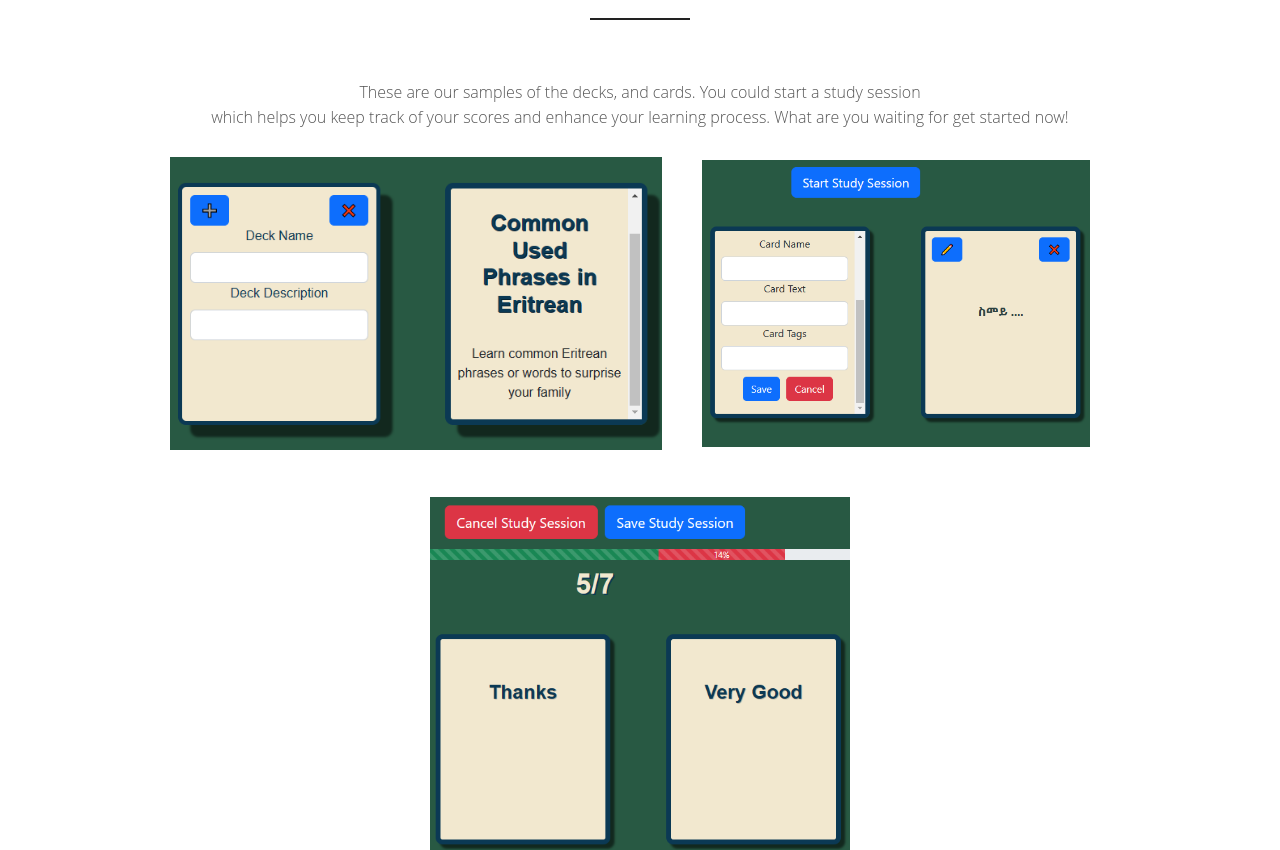
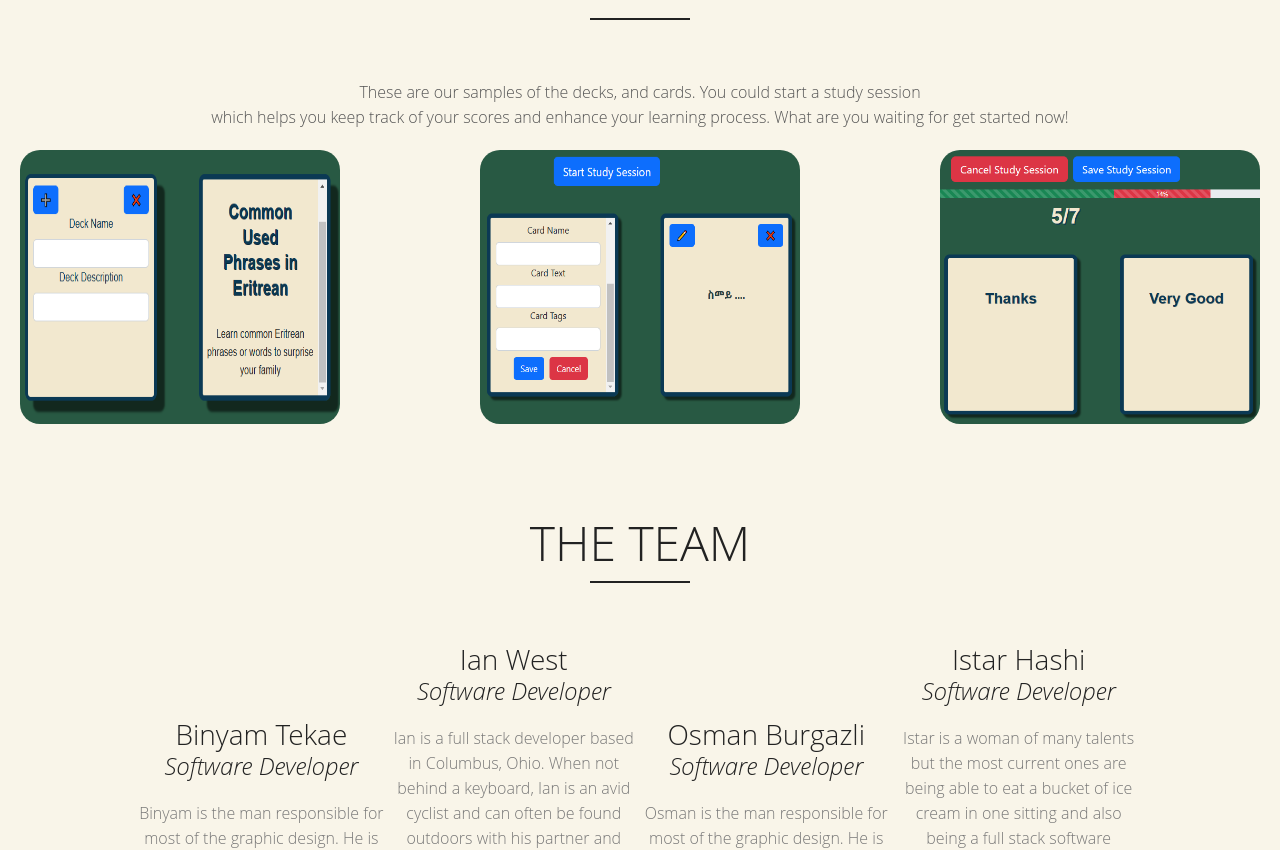
Before and after one commit to osmankdrt/te-final-capstone, a Vue app in the folder vue/: page / in a window 1280 px wide. Shown: the part 1964-2814 px from the top of the page. Built offline with nearby package versions, Linux system fonts and the light colour scheme; what vue-apexcharts would draw is missing.

Commit message:
added screenshots to a flex div and added border radius to them

```diff
--- a/vue/src/components/AboutLango.vue
+++ b/vue/src/components/AboutLango.vue
@@ -19,9 +19,11 @@
             <div class= "services">
               <h2 class="service">SERVICES</h2>
              <p>These are our samples of the decks, and cards. You could start a study session  <br />which helps you keep track of your scores and enhance your learning process. What are you waiting for get started now!</p>
+                <div class="screenshots">
                 <img  class="Decks-img" src='../assets/decks.jpg'/>
-                  <img  class="Cards-img" src='../assets/cards.jpg'/>
-                  <img  class="study-img" src='../assets/study.jpg'/>
+                <img  class="Cards-img" src='../assets/cards.jpg'/>
+                <img  class="study-img" src='../assets/study.jpg'/>
+                </div>
               </div>
         </section> <!-- end section-style -->
         <section class="section-style team">
@@ -149,6 +151,7 @@ name: 'about-lango'
   display: inline-block;
   text-align: center;
   font-family: inherit;
+  background-color: #f2e8cf73;
 }
 
 .section-intro {
@@ -174,18 +177,27 @@ name: 'about-lango'
   width: 100px;
   margin: 10px auto 0px auto;
 }
+
+.screenshots{
+  border-radius: 20px;
+  display: flex;
+  flex-wrap: wrap;
+  justify-content: space-between;
+  margin: 20px;
+}
 .Decks-img{
-  padding: 10px;
-  width: 40vw;
+  width: 25vw;
+  border-radius: 20px;
 }
 .Cards-img{
-  padding: 30px;
-  width: 35vw;
+
+  width: 25vw;
+  border-radius: 20px;
 }
 .study-img{
-  padding: 30px;
-  padding: 20px;
-  width: 36vw;
+
+  width: 25vw;
+  border-radius: 20px;
 }
 .section-intro:after {
   content: "";
```
